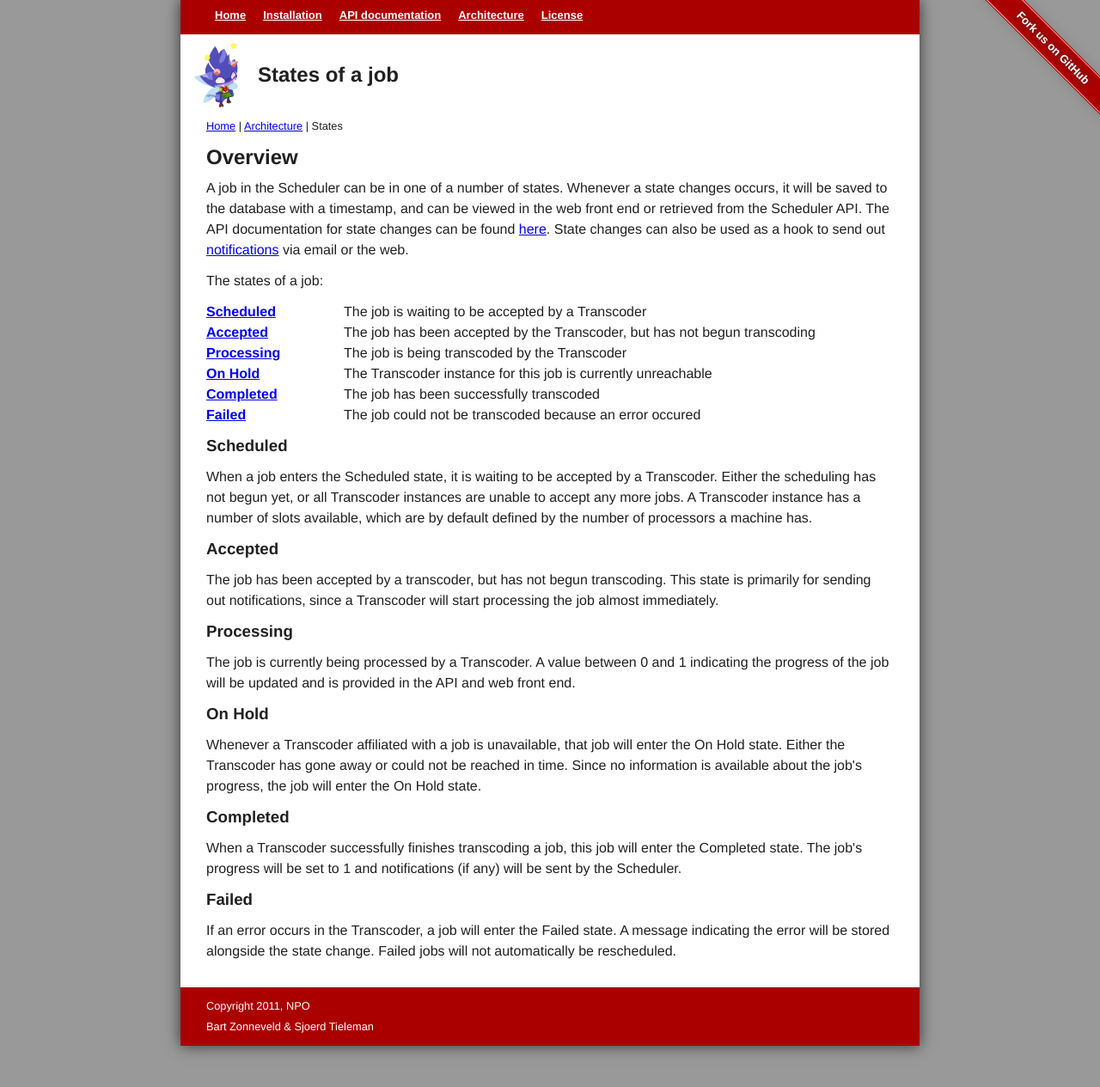
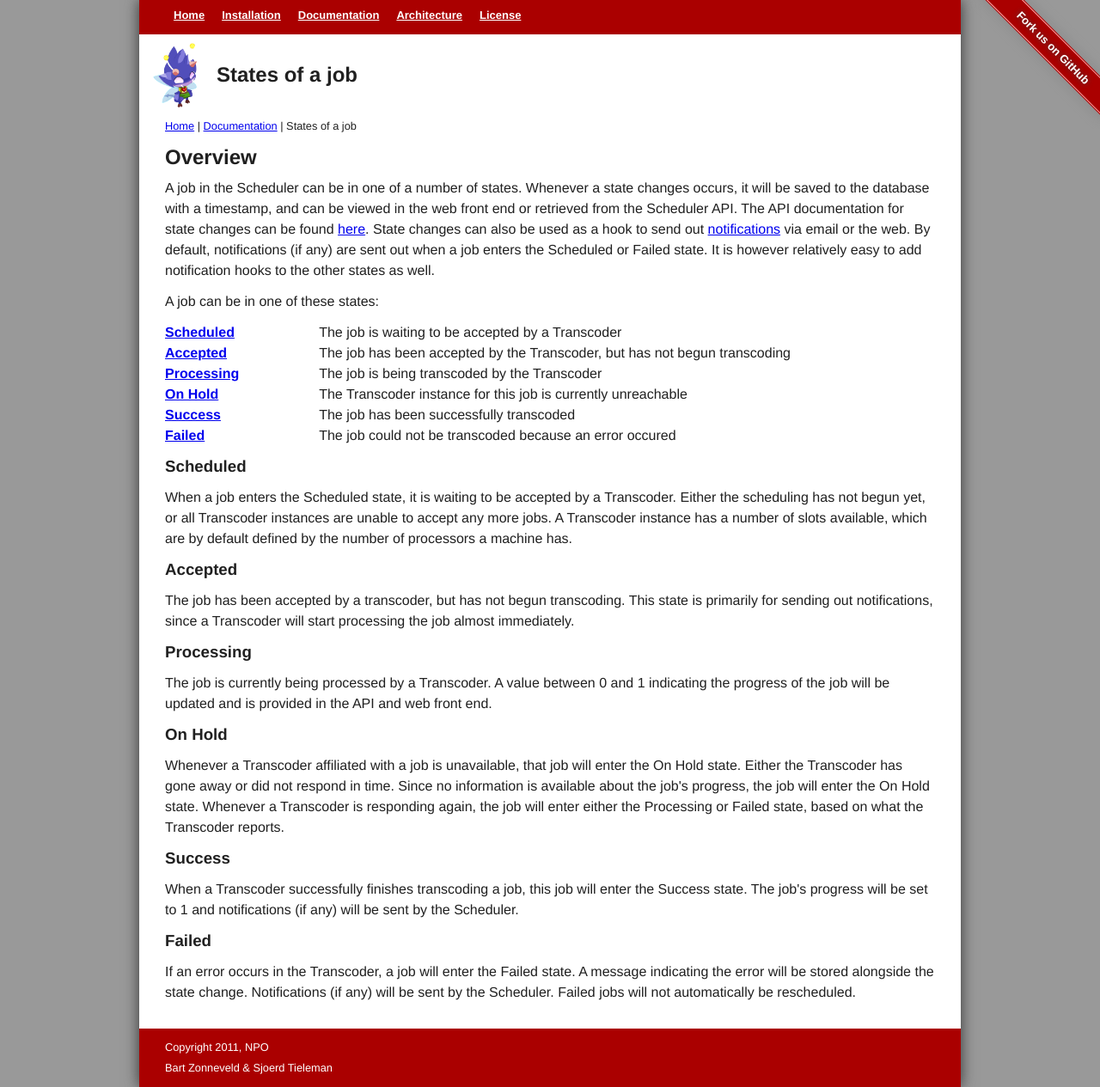
Before and after one commit to madebyhiro/codem, a Jekyll site: the page built from documentation/states.html, in a window 1280 px wide. Shown: the whole page at 86% size. Built offline with Jekyll 4.4.1, drawn with Linux system fonts in a browser that asks for light colours.

Commit message:
More documentation

```diff
--- a/_includes/nav.html
+++ b/_includes/nav.html
@@ -2,7 +2,7 @@
   <ol>
     <li><a href="/codem/index.html">Home</a></li>
     <li><a href="/codem/installation/">Installation</a></li>
-    <li><a href="/codem/api/">API documentation</a></li>
+    <li><a href="/codem/documentation/">Documentation</a></li>
     <li><a href="/codem/architecture/">Architecture</a></li>
     <li><a href="/codem/license.html">License</a></li>
   </ol>
--- a/architecture/scheduler.html
+++ /dev/null
@@ -1,4 +0,0 @@
----
-title: The Codem Scheduler
-layout: default
----
--- a/architecture/transcoder.html
+++ /dev/null
@@ -1,4 +0,0 @@
----
-title: The Codem Transcoder
-layout: default
----
--- a/architecture/states.html
+++ b/documentation/states.html
@@ -3,17 +3,18 @@ title: States of a job
 layout: default
 ---
 <div class="crumbs">
-	<a href="/codem/index.html">Home</a> | <a href="/codem/architecture">Architecture</a> | States
+	<a href="/codem/index.html">Home</a> | <a href="/codem/documentation">Documentation</a> | {{ page.title }}
 </div>
 
 <h2>Overview</h2>
 
 <p>
 	A job in the Scheduler can be in one of a number of states. Whenever a state changes occurs, it will be saved to the database with a timestamp,
-	and can be viewed in the web front end or retrieved from the Scheduler API. The API documentation for state changes can be found <a href="http://rubydoc.info/github/NPO/codem-schedule/master/Api/NotificationsController" rel="external">here</a>. State changes can also be used as a hook to send out <a href="notifications.html">notifications</a> via email or the web.
+	and can be viewed in the web front end or retrieved from the Scheduler API. The API documentation for state changes can be found <a href="http://rubydoc.info/github/NPO/codem-schedule/master/Api/NotificationsController" rel="external">here</a>. State changes can also be used as a hook to send out <a href="notifications.html">notifications</a> via email or the web. By default, notifications (if any) are sent out when a job enters the
+	Scheduled or Failed state. It is however relatively easy to add notification hooks to the other states as well.
 </p>
 
-The states of a job:
+A job can be in one of these states:
 <dl class="job-states">
 	<dt><a href="#scheduled">Scheduled</a></dt>
 	<dd>The job is waiting to be accepted by a Transcoder</dd>
@@ -23,7 +24,7 @@ The states of a job:
 	<dd>The job is being transcoded by the Transcoder</dd>
 	<dt><a href="#on_hold">On Hold</a></dt>
 	<dd>The Transcoder instance for this job is currently unreachable</dd>
-	<dt><a href="#completed">Completed</a></dt>
+	<dt><a href="#success">Success</a></dt>
 	<dd>The job has been successfully transcoded</dd>
 	<dt><a href="#failed">Failed</a></dt>
 	<dd>The job could not be transcoded because an error occured</dd>
@@ -51,17 +52,18 @@ The states of a job:
 <h3 id="on_hold">On Hold</h3>
 <p>
 	Whenever a Transcoder affiliated with a job is unavailable, that job will enter the On Hold state. Either the Transcoder has gone away
-	or could not be reached in time. Since no information is available about the job's progress, the job will enter the On Hold state.
+	or did not respond in time. Since no information is available about the job's progress, the job will enter the On Hold state. Whenever a Transcoder
+	is responding again, the job will enter either the Processing or Failed state, based on what the Transcoder reports.
 </p>
 
-<h3 id="completed">Completed</h3>
+<h3 id="Success">Success</h3>
 <p>
-	When a Transcoder successfully finishes transcoding a job, this job will enter the Completed state. The job's progress will be set to 1 and
+	When a Transcoder successfully finishes transcoding a job, this job will enter the Success state. The job's progress will be set to 1 and
 	notifications (if any) will be sent by the Scheduler.
 </p>
 
 <h3 id="failed">Failed</h3>
 <p>
 	If an error occurs in the Transcoder, a job will enter the Failed state. A message indicating the error will be stored alongside the state change.
-	Failed jobs will not automatically be rescheduled.
+	Notifications (if any) will be sent by the Scheduler. Failed jobs will not automatically be rescheduled.
 </p>
--- a/installation/index.html
+++ b/installation/index.html
@@ -3,14 +3,14 @@ title: Installation of Codem
 layout: default
 ---
 <div class="crumbs">
-	<a href="/codem/index.html">Home</a> | Installation
+	<a href="/codem/index.html">Home</a> | {{ page.title }}
 </div>
 
 <p>
 	Installing Codem is a three step process.
 </p>
 
-<ol class="in">
+<ol class="submenu">
 	<li>
 		<a href="#prereq">Install the prerequisites</a>
 	</li>
--- a/license.html
+++ b/license.html
@@ -3,7 +3,7 @@ title: License
 layout: default
 ---
 <div class="crumbs">
-	<a href="/codem/index.html">Home</a> | License
+	<a href="/codem/index.html">Home</a> | {{ page.title }}
 </div>
 
 <p>
--- a/stylesheets/site.css
+++ b/stylesheets/site.css
@@ -32,9 +32,6 @@ p {
 }
 
 nav {
-	width:800px;
-	max-width:860px;
-	position:absolute;
 	background-color:#a00;
 	height:40px;
 	margin:-30px;
@@ -58,7 +55,7 @@ nav ol li a {
 }
 
 div.logo {
-	margin-top:20px;
+	margin-top:40px;
 	margin-left:-20px;
 	width:100%;
 	height:85px;
@@ -76,7 +73,7 @@ div.logo h1 {
 }
 
 section#content {
-	width:800px;
+	width:70%;
 	margin:0 auto;
 	background-color:white;
   -moz-box-shadow: 0 0 1em #333;
@@ -136,6 +133,10 @@ ol.in, ul.in {
 	list-style-position:inside;
 }
 
+ol.none, ul.none {
+	list-style:none;
+}
+
 pre {
 	font-size:12px;
 	white-space:pre-wrap;
@@ -166,3 +167,19 @@ dl dd {
 div.crumbs {
 	font-size:80%;
 }
+
+img.screenshot {
+	max-width:80%;
+	display:block;
+	margin:12px auto;
+}
+
+pre.in {
+	display:inline;
+}
+
+ol.submenu {
+	display:block;
+	margin:12px 0;
+	list-style-position:inside;
+}
```
Also changed, not shown: api/index.html (deleted, +0 -17 lines), architecture/index.html (+6 -5 lines), architecture/notifications.html (deleted, +0 -7 lines), documentation/index.html (added, +17 -0 lines), documentation/notifications.html (added, +57 -0 lines), images/notifications.gif (added), images/notify_on_hold.gif (added), images/notify_twitter.gif (added).
